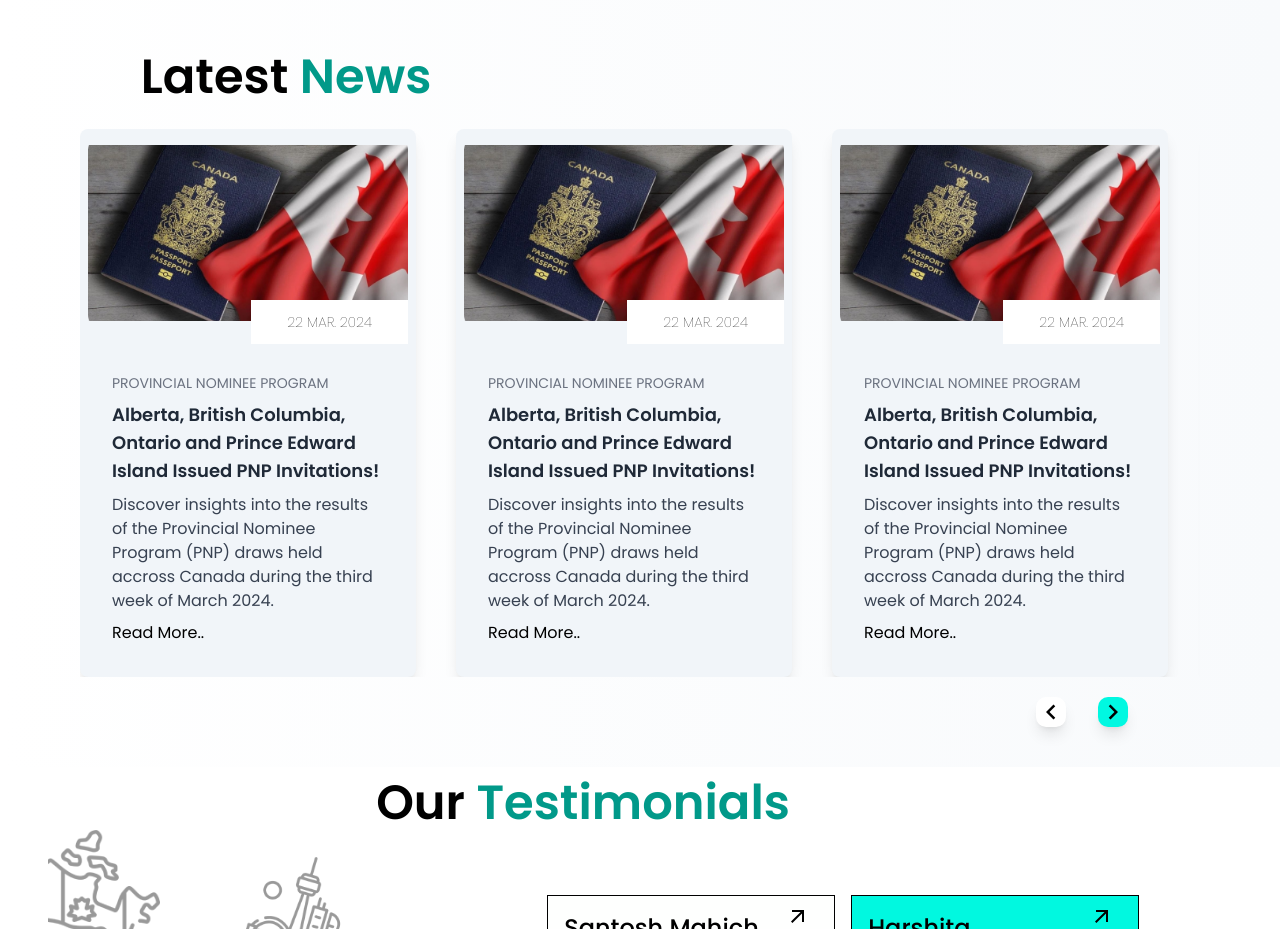
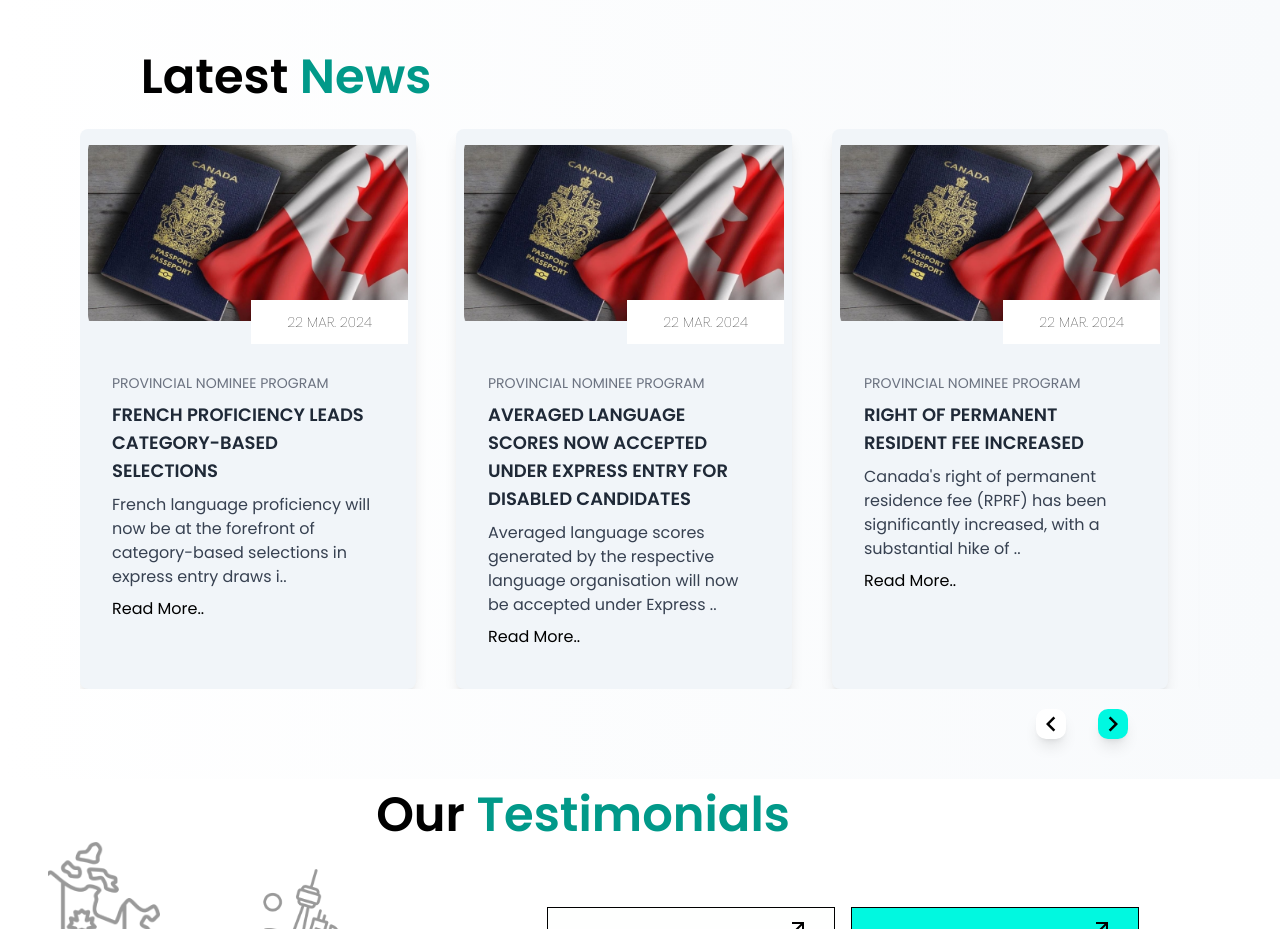
Before and after one commit to BizmanSS/Aquarian, a React (Create React App) app: page / in a window 1280 px wide. Shown: the part 3340-4269 px from the top of the page. Built offline with nearby package versions, Linux system fonts and the light colour scheme.

Commit message:
banner04

```diff
--- a/src/components/Homepage/Component4.jsx
+++ b/src/components/Homepage/Component4.jsx
@@ -3,6 +3,35 @@ import NewsCard from './NewsCard';
 import { MdChevronLeft, MdChevronRight } from 'react-icons/md';
 const Component4 = () => {
   const sliderRef = useRef(null);
+
+  const newsData = [
+    {
+      title: 'FRENCH PROFICIENCY LEADS CATEGORY-BASED SELECTIONS',
+      description:
+        'French language proficiency will now be at the forefront of category-based selections in express entry draws in 2024.',
+    },
+    {
+      title:
+        'AVERAGED LANGUAGE SCORES NOW ACCEPTED UNDER EXPRESS ENTRY FOR DISABLED CANDIDATES',
+      description:
+        'Averaged language scores generated by the respective language organisation will now be accepted under Express Entry only for candidates living with physical or mental disability.',
+    },
+    {
+      title: 'RIGHT OF PERMANENT RESIDENT FEE INCREASED',
+      description:
+        "Canada's right of permanent residence fee (RPRF) has been significantly increased, with a substantial hike of 12%.",
+    },
+    {
+      title: 'WORKING HOURS INCREASED FOR STUDENTS IN CANADA',
+      description:
+        'As of April 29th 2024, working hours for students will be increased; for both during academic session and academic breaks.',
+    },
+    {
+      title: 'CHANGES IN FEDERAL BUSINESS PROGRAMS TO TACKLE BACKLOG ISSUE',
+      description:
+        'Changes have been announced to the Start-up visa and Self-Employed Persons programs to manage backlogs and improve processing time.',
+    },
+  ];
 
   const slideLeft = () => {
     if (sliderRef.current) {
@@ -15,14 +44,6 @@ const Component4 = () => {
       sliderRef.current.scrollLeft += sliderRef.current.offsetWidth;
     }
   };
-  // const slideLeft = () => {
-  //   const slider = document.getElementById('slider');
-  //   slider.scrollLeft -= slider.scrollLeft - 300;
-  // };
-  // const slideRight = () => {
-  //   const slider = document.getElementById('slider');
-  //   slider.scrollLeft -= slider.scrollLeft + 300;
-  // };
 
   return (
     <div className='h-auto mt-[7rem] pt-20 px-20 pb-10 bg-gradient-to-r from-white to-slate-50'>
@@ -37,12 +58,9 @@ const Component4 = () => {
           id='slider'
           className='overflow-x-scroll scroll scroll-smooth flex items-center justify-around w-full gap-10 scrollbar-hide'
         >
-          <NewsCard />
-          <NewsCard />
-          <NewsCard />
-          <NewsCard />
-          <NewsCard />
-          <NewsCard />
+          {newsData.map((item, index) => (
+            <NewsCard key={index} data={item} />
+          ))}
         </div>
         <div className='flex items-center justify-end w-full -ml-10 mt-4'>
           <MdChevronLeft
--- a/src/components/Homepage/Component5.jsx
+++ b/src/components/Homepage/Component5.jsx
@@ -175,7 +175,7 @@ const Component5 = () => {
           onClick={handlePrevClick}
           disabled={pageIndex === 0}
         />
-        <span className='text-[#009889]'>{pageIndex + 1}</span>
+        <span className='text-[#009889] w-1'>{pageIndex + 1}</span>
         <Button2
           content={
             <div className='ml-1 bg-[#00F8E1] rounded-md flex items-center justify-center'>
--- a/src/components/Homepage/NewsCard.jsx
+++ b/src/components/Homepage/NewsCard.jsx
@@ -1,9 +1,9 @@
 import React from 'react';
 import img1 from '../../Assets/cardimg1.png';
 
-const NewsCard = () => {
+const NewsCard = ({ data }) => {
   return (
-    <div className='min-w-[21rem] max-w-[23rem] overflow-hidden bg-slate-100 rounded-lg shadow-lg py-4 px-2'>
+    <div className='min-w-[21rem] max-w-[23rem] h-[35rem] overflow-hidden bg-slate-100 rounded-lg shadow-lg py-4 px-2'>
       <img
         className='object-cover object-center w-full h-[11rem]'
         src={img1}
@@ -17,16 +17,10 @@ const NewsCard = () => {
 
       <div className='px-6 pb-4'>
         <p className='py-2 text-gray-500 text-sm'>PROVINCIAL NOMINEE PROGRAM</p>
-        <h1 className='text-lg font-semibold text-gray-800'>
-          Alberta, British Columbia, Ontario and Prince Edward Island Issued PNP
-          Invitations!
-        </h1>
+        <h1 className='text-lg font-semibold text-gray-800'>{data.title}</h1>
 
-        <p className='py-2 text-gray-700'>
-          Discover insights into the results of the Provincial Nominee Program
-          (PNP) draws held accross Canada during the third week of March 2024.
-        </p>
-        <p>Read More..</p>
+        <p className='py-2 text-gray-700'>{data.description.slice(0, 110)}..</p>
+        <p className='cursor-pointer'>Read More..</p>
       </div>
       {/* <div className="flex flex-col gap-4">
         <div className="border-[1px] border-gray-400 px-4 py-2 cursor-pointer font-normal text-sm max-w-[15rem] mx-6">
```
